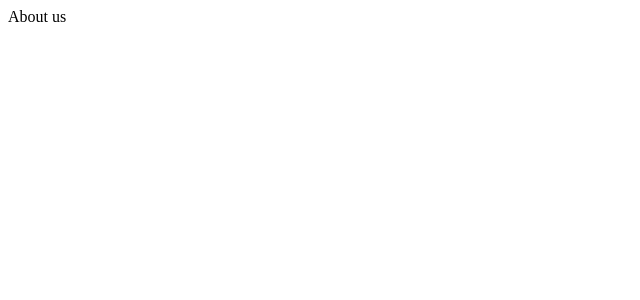
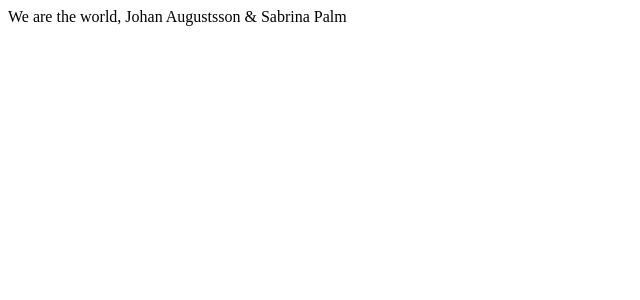
Before and after one commit to sabrinapalm/helloworld, a Next.js app: page /about in a window 1280 px wide. Shown: the top 300 px of the page, without its empty margins (0-640 px from the left). Built offline with nearby package versions, Linux system fonts and the light colour scheme.

Commit message:
update about us

```diff
--- a/pages/about.js
+++ b/pages/about.js
@@ -1,3 +1,3 @@
 export default () => (
-  <div>About us</div>
+  <div>We are the world, Johan Augustsson & Sabrina Palm</div>
 )
```
